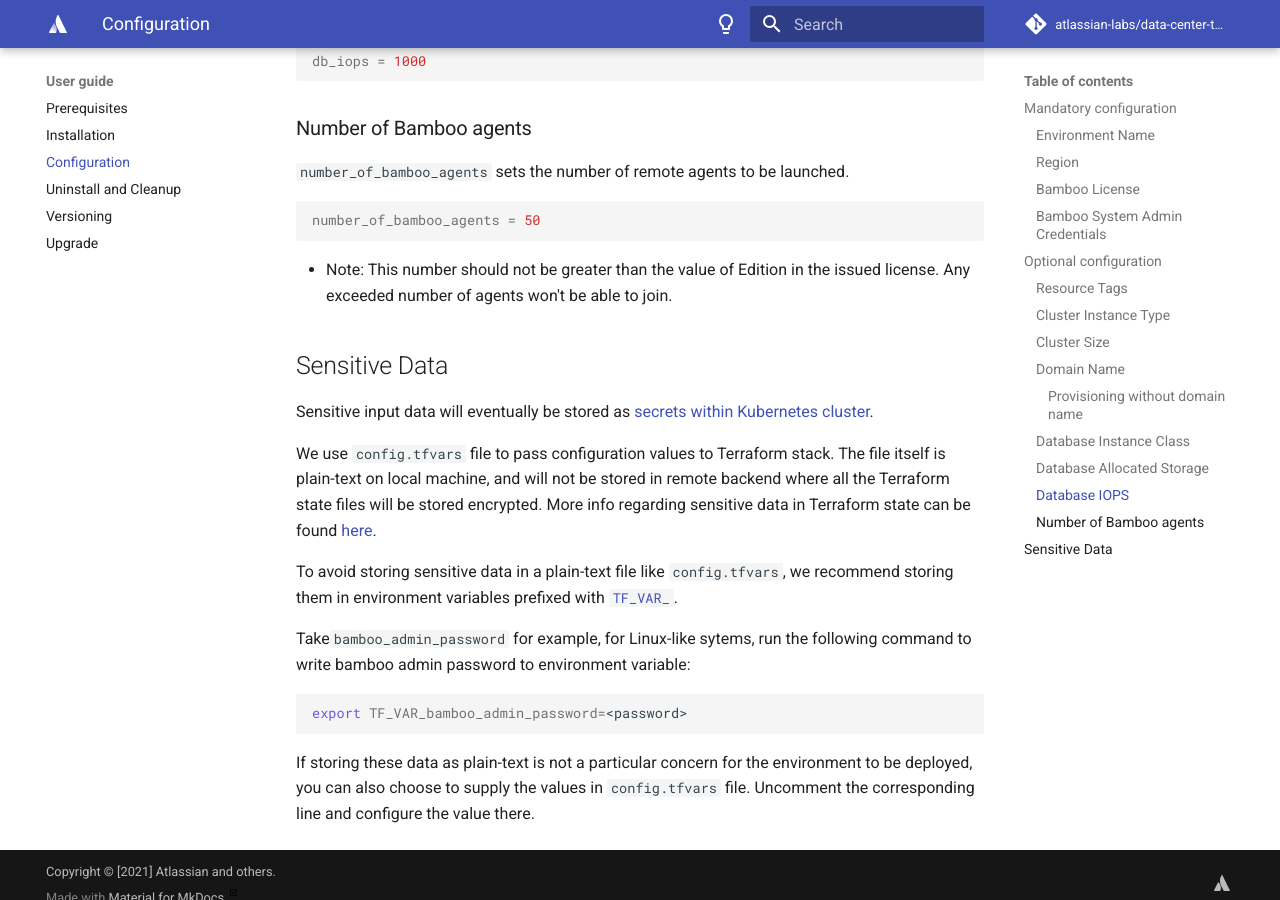
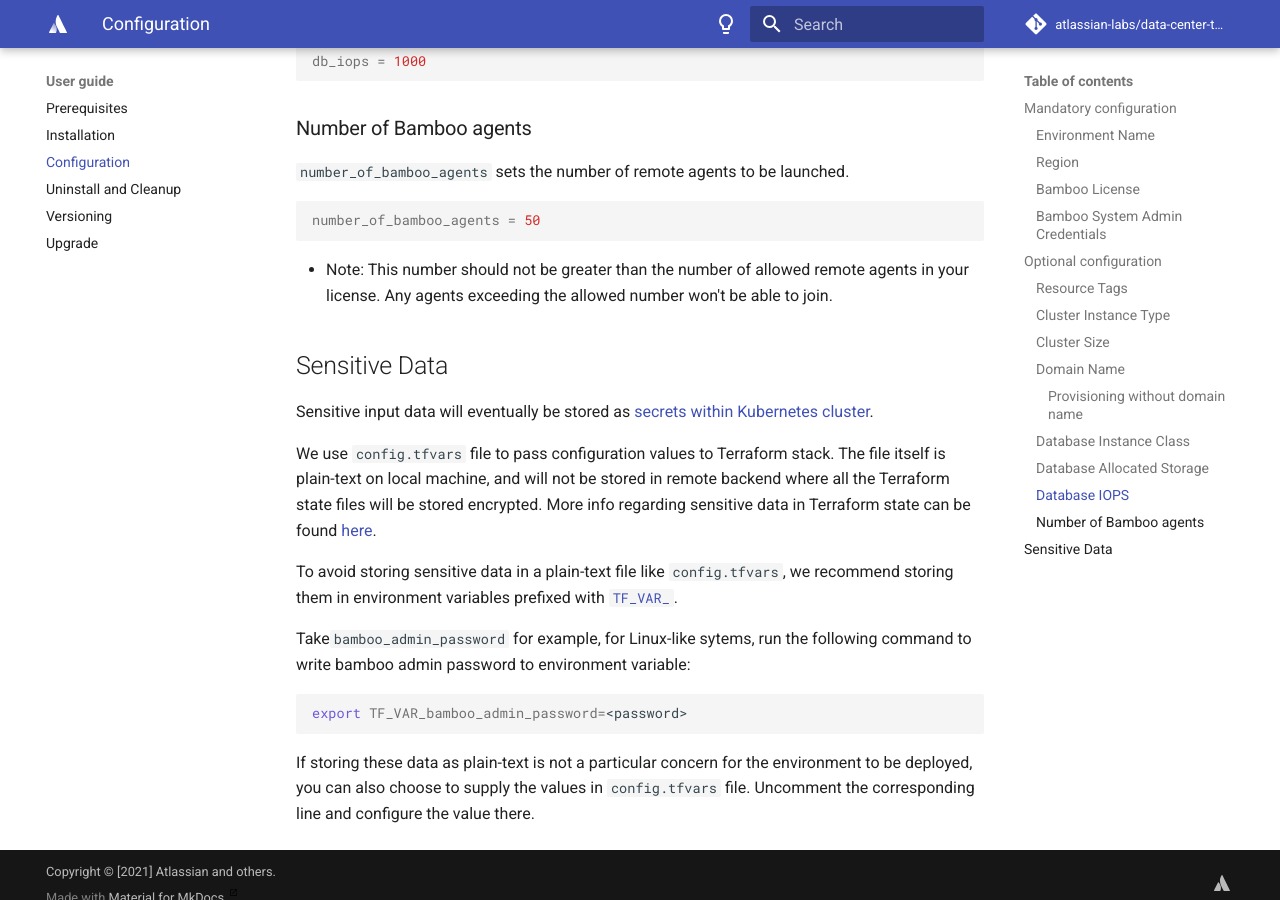
Before and after one commit to atlassian-labs/data-center-terraform, an MkDocs documentation site: the page built from docs/docs/userguide/CONFIGURATION.md, in a window 1280 px wide and 900 px high, scrolled down 4725 px. Built offline with MkDocs 1.6.1 and Material for MkDocs 9.7.7, drawn with Linux system fonts in a browser that asks for light colours; comment, search, counter and statistics services are not loaded.

Commit message:
Apply suggestions from code review
Co-authored-by: Adam Brokes <abrokes@atlassian.com>

````diff
--- a/docs/docs/userguide/CONFIGURATION.md
+++ b/docs/docs/userguide/CONFIGURATION.md
@@ -201,8 +201,8 @@
 number_of_bamboo_agents = 50
 ```
 
-* Note: This number should not be greater than the value of Edition in the issued license.
-  Any exceeded number of agents won't be able to join.
+* Note: This number should not be greater than the number of allowed remote agents in your license.
+  Any agents exceeding the allowed number won't be able to join.
 
 ## Sensitive Data
 
````
